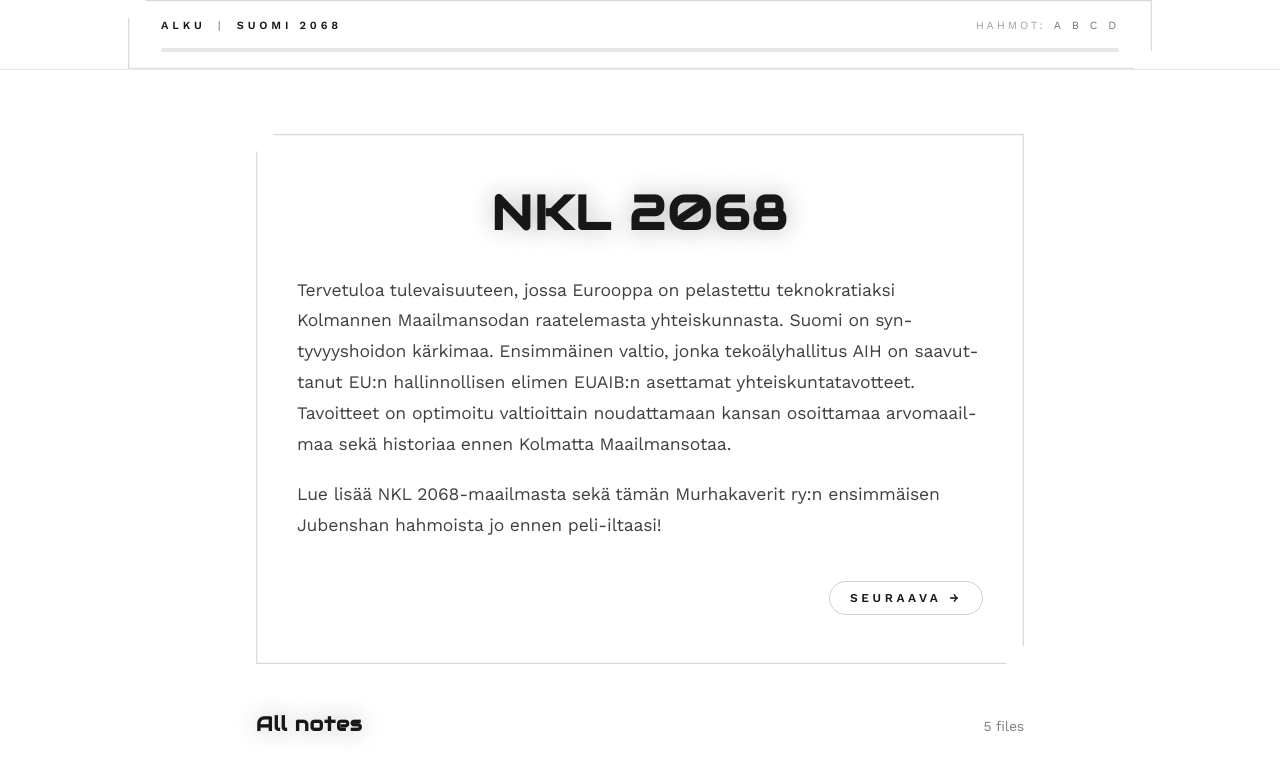
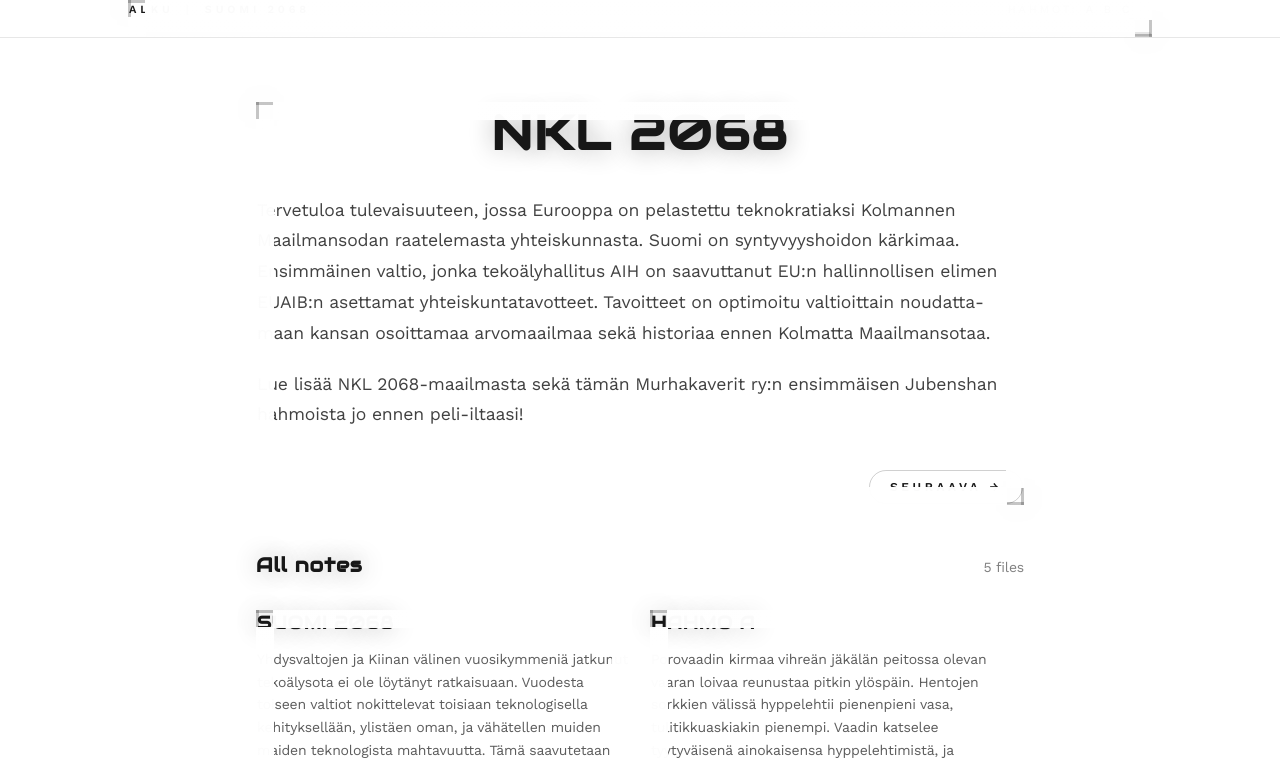
Before and after one commit to Laged/murhakaverit-chatgpt, a Next.js app: page / in a window 1280 px wide. Shown: the top 765 px of the page. Built offline with nearby package versions, Linux system fonts and the light colour scheme.

Commit message:
style: replace panel clip with layered corner borders

```diff
--- a/src/app/globals.css
+++ b/src/app/globals.css
@@ -58,21 +58,69 @@ h6 {
 
 .panel {
   position: relative;
-  clip-path: polygon(18px 0%, 100% 0%, 100% calc(100% - 18px), calc(100% - 18px) 100%, 0% 100%, 0% 18px);
   background: color-mix(in srgb, var(--color-background) 92%, transparent);
-  border: 1px solid color-mix(in srgb, var(--color-foreground) 16%, transparent);
-  box-shadow: 0 18px 45px color-mix(in srgb, var(--color-foreground) 14%, transparent);
+  padding: 1px;
+}
+
+.panel::before,
+.panel::after {
+  content: "";
+  position: absolute;
+  inset: 0;
+  pointer-events: none;
 }
 
 .panel::before {
-  content: "";
-  position: absolute;
-  inset: 0;
-  border-radius: inherit;
-  clip-path: inherit;
-  border: 1px solid color-mix(in srgb, var(--color-foreground) 8%, transparent);
-  opacity: 0.5;
-  pointer-events: none;
+  background:
+    linear-gradient(
+        to right,
+        color-mix(in srgb, var(--color-foreground) 25%, transparent) 18px,
+        transparent 18px
+      ) top,
+    linear-gradient(
+        to left,
+        color-mix(in srgb, var(--color-foreground) 25%, transparent) 18px,
+        transparent 18px
+      ) bottom,
+    linear-gradient(
+        to bottom,
+        color-mix(in srgb, var(--color-foreground) 25%, transparent) 18px,
+        transparent 18px
+      ) left,
+    linear-gradient(
+        to top,
+        color-mix(in srgb, var(--color-foreground) 25%, transparent) 18px,
+        transparent 18px
+      ) right;
+  background-size: 100% 3px, 100% 3px, 3px 100%, 3px 100%;
+  background-repeat: no-repeat;
+  filter: drop-shadow(0 0 18px color-mix(in srgb, var(--color-foreground) 25%, transparent));
+}
+
+.panel::after {
+  background:
+    linear-gradient(
+        to right,
+        transparent calc(18px - 1px),
+        color-mix(in srgb, var(--color-background) 98%, transparent) calc(18px - 1px)
+      ) top,
+    linear-gradient(
+        to left,
+        transparent calc(18px - 1px),
+        color-mix(in srgb, var(--color-background) 98%, transparent) calc(18px - 1px)
+      ) bottom,
+    linear-gradient(
+        to bottom,
+        transparent calc(18px - 1px),
+        color-mix(in srgb, var(--color-background) 98%, transparent) calc(18px - 1px)
+      ) left,
+    linear-gradient(
+        to top,
+        transparent calc(18px - 1px),
+        color-mix(in srgb, var(--color-background) 98%, transparent) calc(18px - 1px)
+      ) right;
+  background-size: 100% 18px, 100% 18px, 18px 100%, 18px 100%;
+  background-repeat: no-repeat;
 }
 
 .markdown {
```
